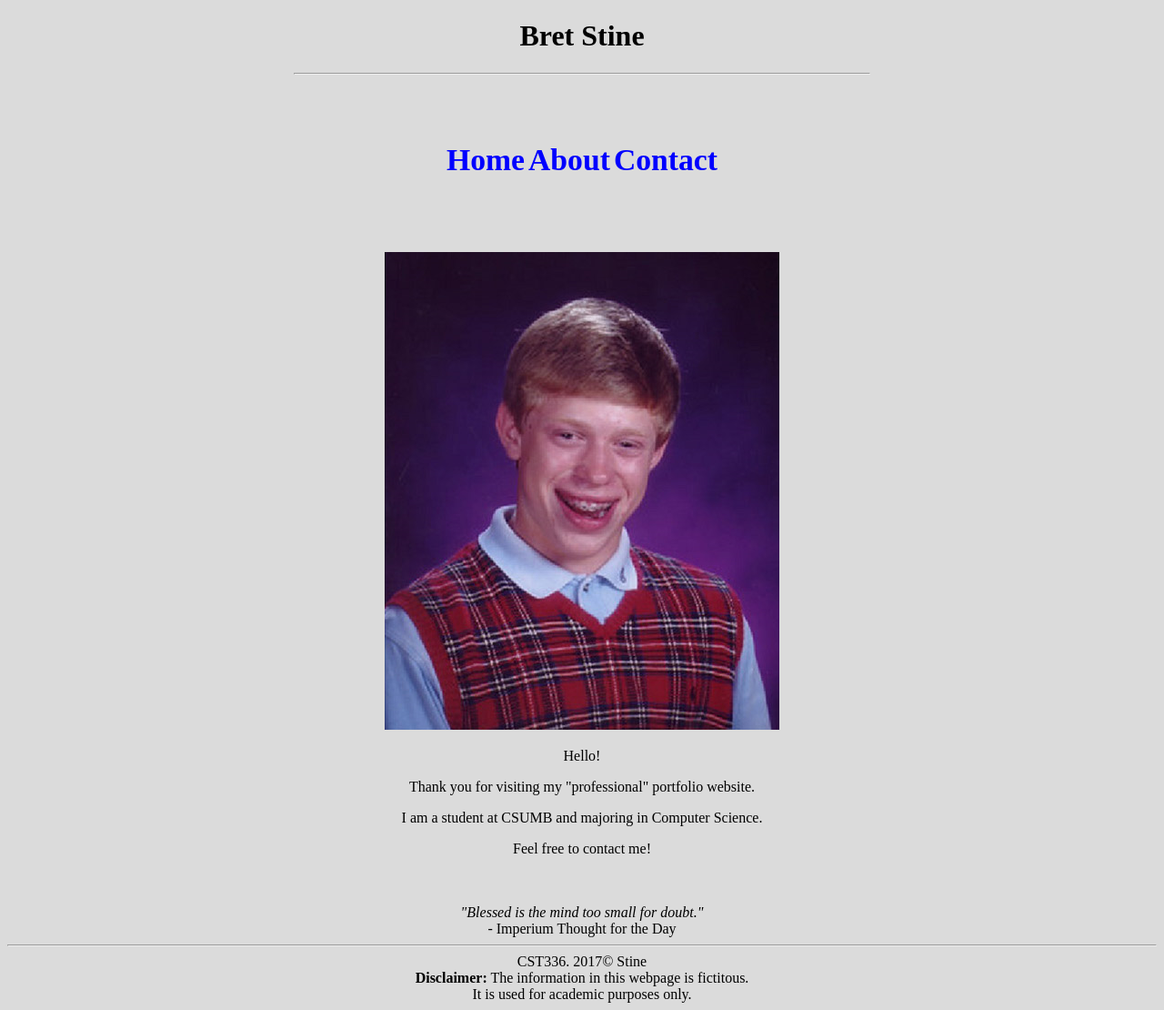
After one commit to bretstine/bstine, a PHP site: page /lab/lab1/portfolio/index.html in a window 1280 px wide. The commit adds this page. Shown: the whole page at 91% size. Run offline with PHP 8.4, Linux system fonts and the light colour scheme.

Commit message:
adding lab 1

```diff
--- /dev/null
+++ b/lab/lab1/portfolio/css/styles.css
@@ -0,0 +1,28 @@
+body {
+    background-color: #DBDBDB !important;
+}
+
+header, main, nav, footer {
+    text-align: center;
+}
+
+li {
+    display: inline-block;
+    /* float: left; */
+}
+
+nav a {    /* links within "nav" container */
+    padding: 15px;
+    padding-bottom: 4px;
+    font-size: 1.8em;
+    text-decoration: none;    /* removes underline */
+    color: blue;             /* by default, links are blue */
+}
+
+#me #welcomeText {
+    float: left;
+}
+
+footer {
+    clear: left;
+}
--- /dev/null
+++ b/lab/lab1/portfolio/index.html
@@ -0,0 +1,56 @@
+<!DOCTYPE html>
+<html>
+
+    <head>
+     <title> Bret Stine: Personal Website </title>
+     <meta charset="utf-8"/>
+
+     <link href="/bstine/lab/lab1/portfolio/css/styles.css" rel="stylesheet" type="text/css" />
+
+    </head>
+
+    <body>
+
+        <header>
+            <h1> Bret Stine </h1>
+        </header>
+
+        <nav>
+
+                <hr width="50%" />
+                <li><a href="index.html"> <h3> Home </h3> </a></li>
+                <li><a href="about.html"> <h3> About </h3> </a></li>
+                <li><a href="contact.html"> <h3> Contact </h3> </a></li>
+
+        </nav>
+
+        <main>
+
+        <figure id="me">
+            <img src="/bstine/lab/lab1/portfolio/img/Internet_Kid.png" alt="Profile of the Internet" />
+        </figure>
+
+       <div id="welcomeText">
+
+           Hello! <br />
+           <p>Thank you for visiting my "professional" portfolio website.</p>
+           <p>I am a student at CSUMB and majoring in Computer Science.</p>
+           <p>Feel free to contact me!</p>
+           <br /> <br />
+
+           <em>"Blessed is the mind too small for doubt."</em> <br />
+           - Imperium Thought for the Day
+
+       </div>
+
+        <footer>
+            <hr>
+            CST336. 2017&copy; Stine <br />
+            <strong>Disclaimer:</strong> The information in this webpage is fictitous. <br />
+            It is used for academic purposes only.
+        </footer>
+
+        </main>
+    </body>
+
+</html>
```
Also changed, not shown: index.php (+19 -1 lines), lab/lab1/portfolio/img/Internet_Kid.png (added), lab/lab1/portfolio/img/juan_doe.png (added).
